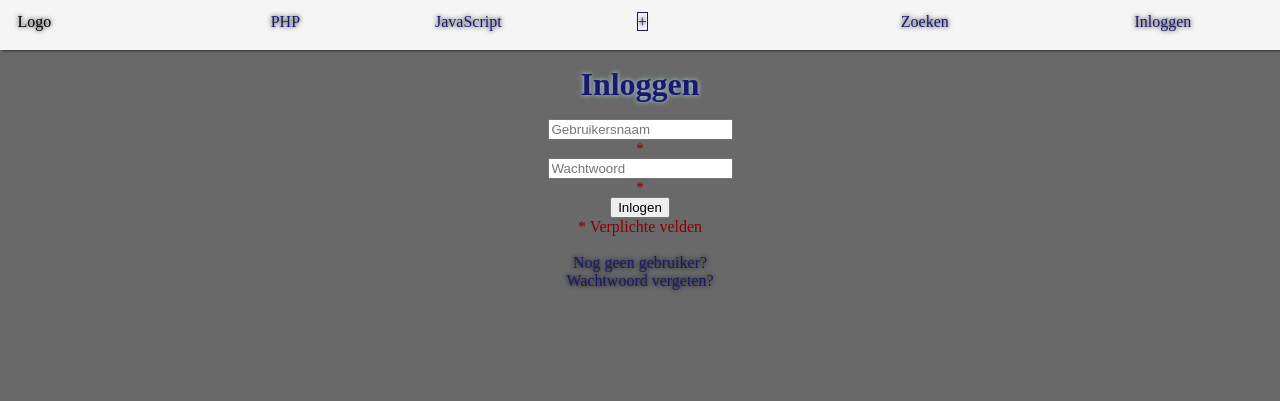
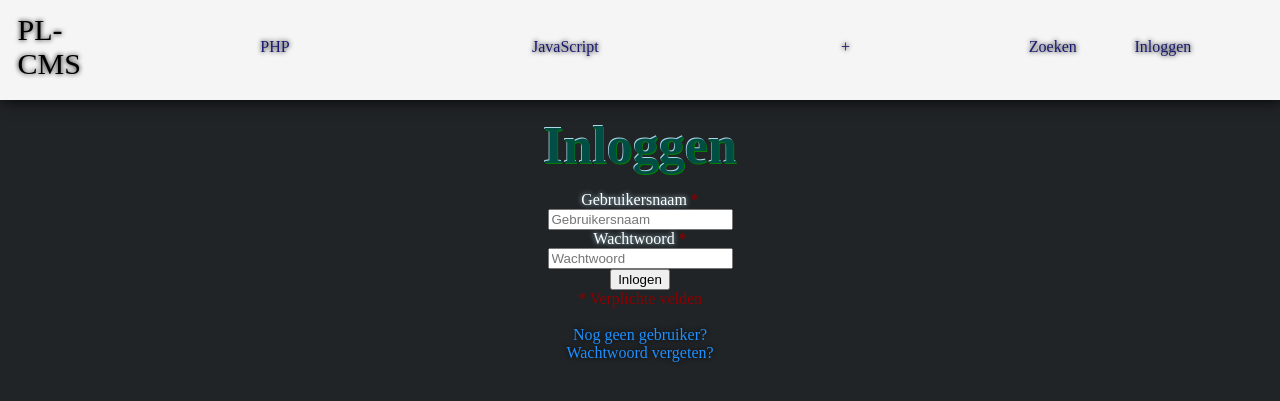
Before and after one commit to NicoKancz/PL_CMS, a PHP site: page /login.php in a window 1280 px wide. Shown: the top 401 px of the page. Run offline with PHP 8.4, Linux system fonts and the light colour scheme; data comes from the database, SQL or seed files in the repository.

Commit message:
Improved form with labels.

```diff
--- a/classes/Article.php
+++ b/classes/Article.php
@@ -7,6 +7,8 @@ class Article{
     protected $description = "Beschrijving";
     protected $image = "./img/image.jpg";
     protected $date = 2021-03-17;
+    protected $userId = 0;
+    protected $containerId = 0;
 
     //methods
     //constructor
--- a/css/myStyle.css
+++ b/css/myStyle.css
@@ -1,12 +1,12 @@
 body{
-    background-color: dimgrey;
+    background-color: #212427;
     margin: 0;
     padding: 0;
 }
 
 header{
     background-color: whitesmoke;
-    box-shadow: 2px 0px 3px black;
+    box-shadow: 2px 0px 15px black;
     padding-top: 1%;
     padding-bottom: 1.5%;
 }
@@ -16,9 +16,10 @@ form{
 }
 
 h1{
+    font-size: 52px;
     text-align: center;
-    color: midnightblue;
-    text-shadow: 0px 0px 5px lightblue;
+    color: #004e44;
+    text-shadow: 0.7px 0.7px 0px green, -0.7px -0.7px 0px lightblue;
     margin-top: 2vh;
     margin-bottom: 2vh;
 }
@@ -31,13 +32,21 @@ nav{
 }
 
 label{
-    color: midnightblue;
+    color: white;
     text-shadow: 0px 0px 5px lightblue;
 }
 
 a:link, a:visited{
     color: midnightblue;
+    border-radius: 5px;
     text-shadow: 0px 0px 5px black;
+    text-decoration: none;
+    transition: 0.3s;
+}
+
+a:hover{
+    color: dodgerblue;
+    text-shadow: 0px 0px 5px grey;
     text-decoration: none;
 }
 
@@ -53,11 +62,11 @@ a:link, a:visited{
 .languageContainer{
     text-align: center;
     background-color: whitesmoke;
-    border: 3px solid white;
+    border: 3px solid black;
     border-radius: 25px;
-    width: 23%;
-    margin-left: 1%;
-    margin-right: 1%;
+    width: 24%;
+    margin-left: 0.5%;
+    margin-right: 0.5%;
 }
 
 .languageContainerPlus{
@@ -76,13 +85,18 @@ a:link, a:visited{
     line-height: 0.5;
 }
 
+.loginLink{
+    color: dodgerblue !important;
+}
+
 #logo{
     color: black;
-    width: 10%;
+    font-size: 30px;
+    width: 5%;
 }
 
 #categories{
-    width: 40%;
+    width: 65%;
     margin: 0;
     list-style-type: none;
     display: flex;
@@ -90,16 +104,15 @@ a:link, a:visited{
     flex-wrap: wrap;
 }
 
-#btnAddLanguage{
-    border: thin solid midnightblue;
+#btnAddLanguage:hover {
+    border-radius: 2px;
 }
 
 #search{
-    width: 30%;
+    width: 10%;
     text-align: center;
 }
 
 #loginSystem{
-    color: dodgerblue;
     width: 10%;
 }
--- a/login.php
+++ b/login.php
@@ -41,16 +41,18 @@ if(isset($_POST['btnSubmit']) && $_SERVER["REQUEST_METHOD"] == "POST"){
 ?>
     <h1>Inloggen</h1>
     <form method="post" action="<?php echo htmlspecialchars($_SERVER["PHP_SELF"]);?>">
+        <label for="name">Gebruikersnaam</label>
+        <span class="error">* <?php echo $nameErr;?></span><br>
         <input type="text" name="name" placeholder="Gebruikersnaam"><br>
-        <span class="error">* <?php echo $nameErr;?></span><br>
+        <label for="name">Wachtwoord</label>
+        <span class="error">* <?php echo $passwordErr;?></span><br>
         <input type="password" name="password" placeholder="Wachtwoord"><br>
-        <span class="error">* <?php echo $passwordErr;?></span><br>
         <input type="submit" name="btnSubmit" value="Inlogen"><br>
         <span class="error">* Verplichte velden</span>
     </form><br>
     <div class="center">
-        <a href="./register.php">Nog geen gebruiker?</a><br>
-        <a href="./reset-password.php">Wachtwoord vergeten?</a>
+        <a class="loginLink" href="./register.php">Nog geen gebruiker?</a><br>
+        <a class="loginLink" href="./reset-password.php">Wachtwoord vergeten?</a>
     </div>
 <?php
 include_once './page_parts/footer.php';
--- a/page_parts/header.php
+++ b/page_parts/header.php
@@ -13,7 +13,7 @@
     <body>
         <header>
             <nav>
-                <a id="logo" href="/PL_CMS/index.php">Logo</a>
+                <a id="logo" href="/PL_CMS/index.php">PL-<br>CMS</a>
                 <ul id="categories">
                     <?php
                         //get rows from the table languages and display on header as the categories
--- /dev/null
+++ b/profile.php
@@ -0,0 +1 @@
+<?php
```
Also changed, not shown: addArticle.php (+51 -1 lines), addLanguage.php (+5 -2 lines), register.php (+7 -3 lines).
